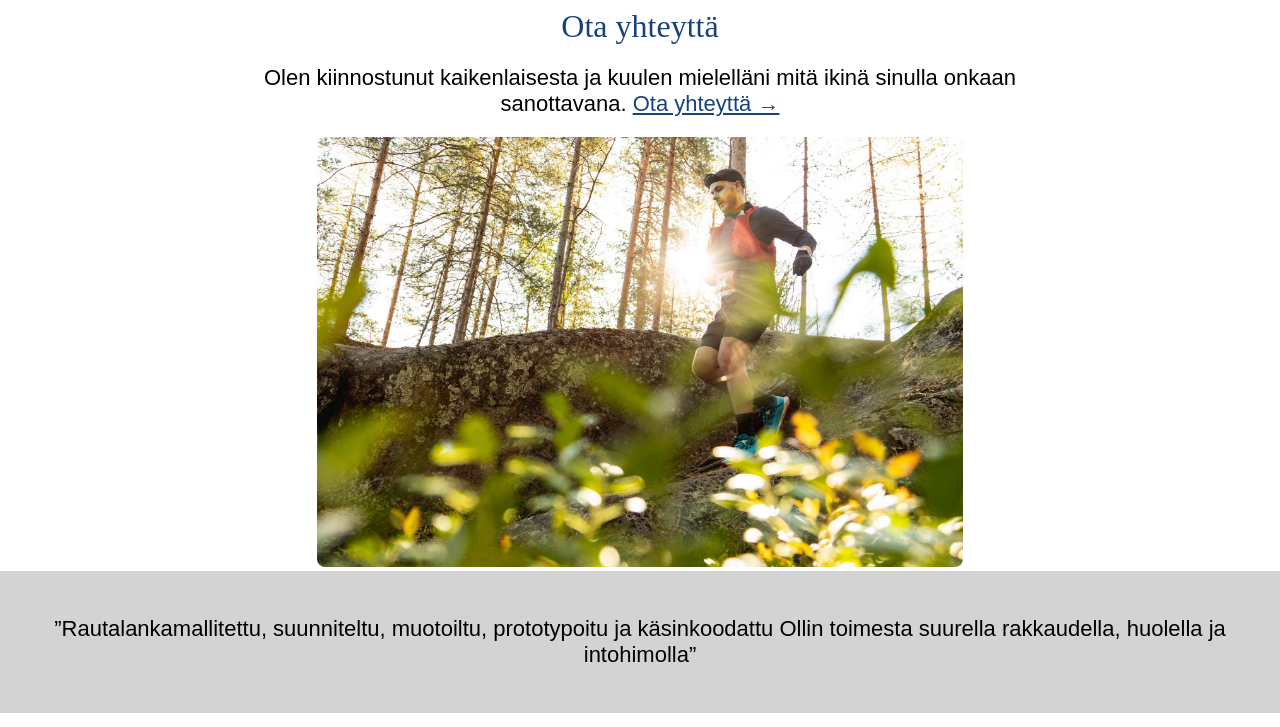
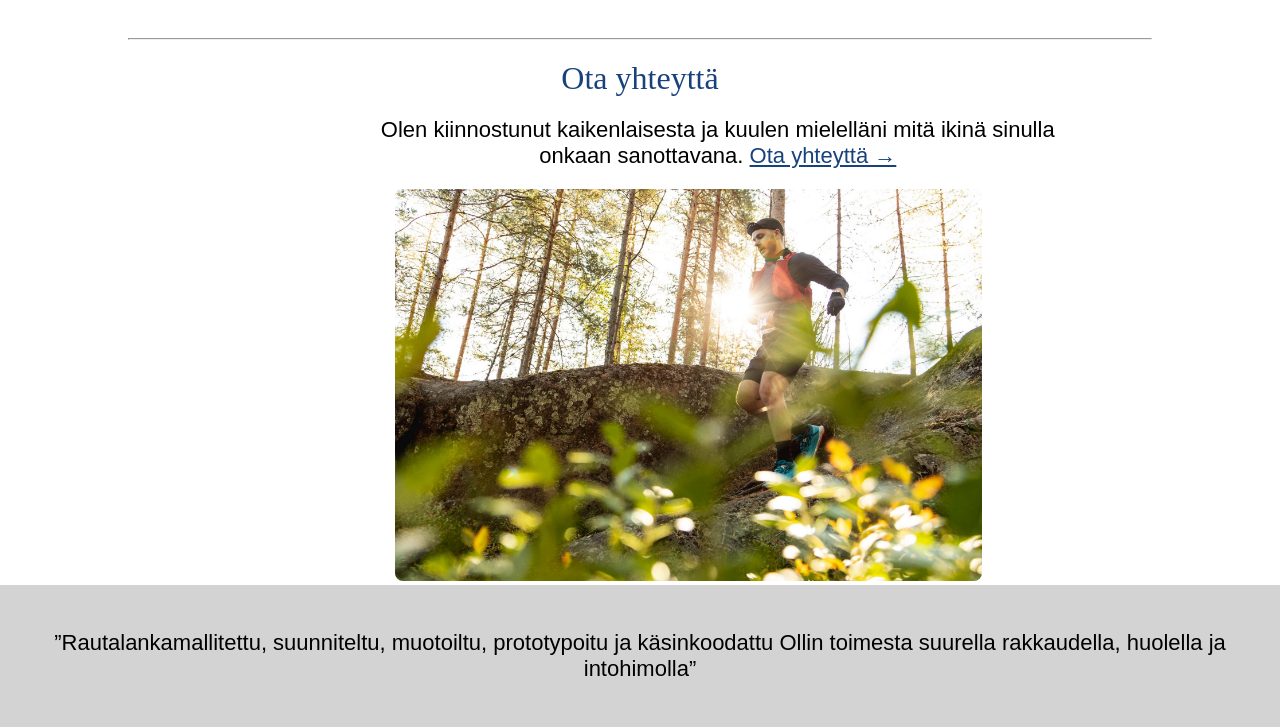
Before and after one commit to olkosk/olkosk.github.io, a plain HTML site: page index.html in a window 1280 px wide. Shown: the part 785-1512 px from the top of the page. Drawn offline with Linux system fonts and the light colour scheme; a web font is replaced by a local one.

Commit message:
Update styles.css

```diff
--- a/styles.css
+++ b/styles.css
@@ -88,6 +88,16 @@ h1, h2 {
 
 h1 {
     font-size: 52px;
+}
+
+.intro {
+    margin-left: 9%;
+    margin-right: 0px;
+    padding-right: 0px;
+}
+
+.intro p {
+    margin-left: 14%;
 }
 
 .wrapper {
```
